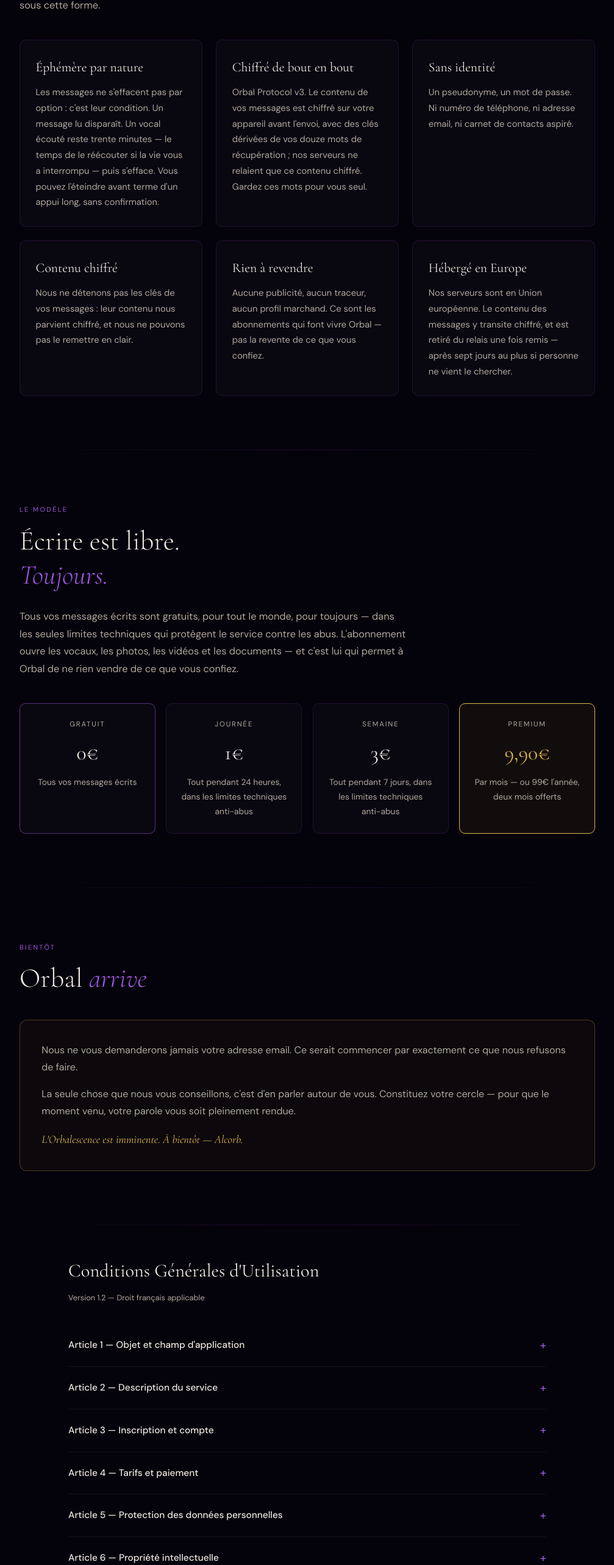
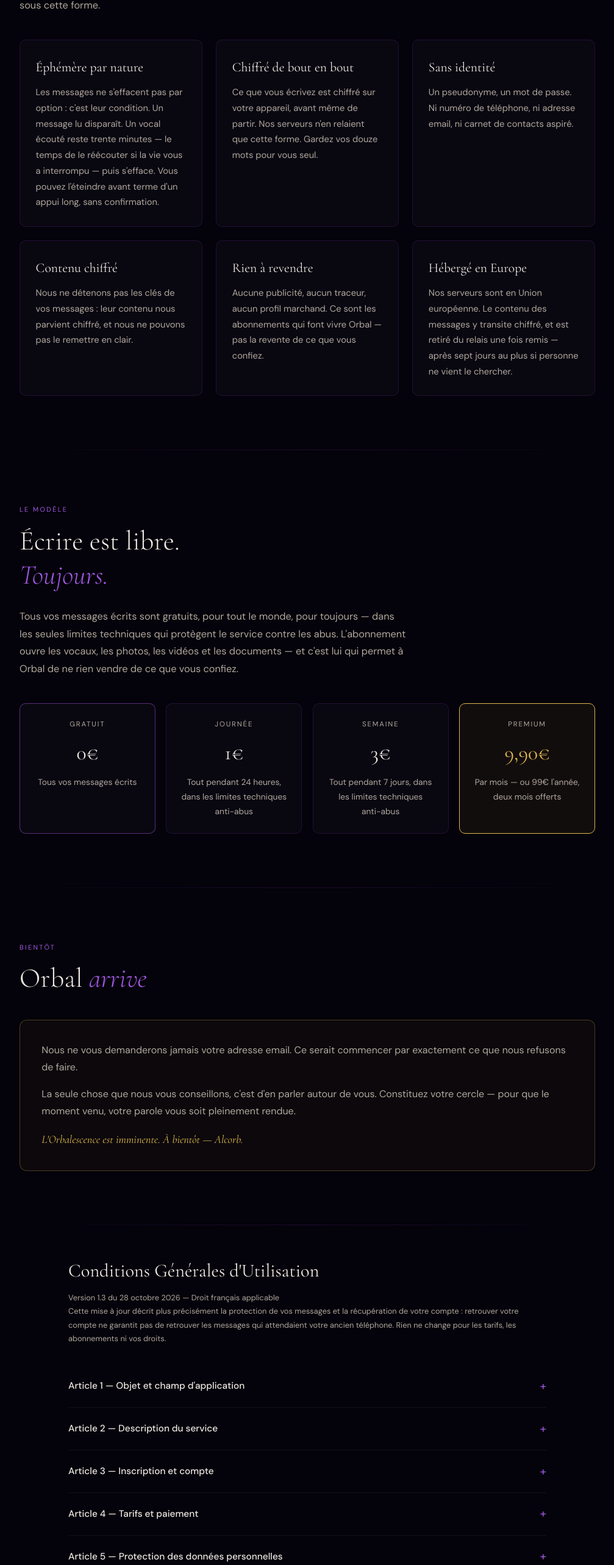
Before and after one commit to alcorb-genesis/orbal-site, a Next.js app: page / in a window 1280 px wide. Shown: the part 1734-4300 px from the top of the page at 61% size, without its empty margins (136-1143 px from the left). Built offline with nearby package versions, Linux system fonts and the light colour scheme.

Commit message:
Aligner les textes publics et preserver la voix d'Orbal

```diff
--- a/pages/_document.js
+++ b/pages/_document.js
@@ -8,9 +8,9 @@
         <meta name="description" content="Orbal — Messagerie chiffrée souveraine. Vos messages. Votre souveraineté." />
         <meta name="keywords" content="messagerie chiffrée, E2EE, souveraineté données, Orbal, Alcorb" />
         <meta property="og:title" content="Orbal — Vos messages. Votre souveraineté." />
-        <meta property="og:description" content="La seule messagerie E2EE européenne sans numéro de téléphone, sans confiance aveugle." />
+        <meta property="og:description" content="Orbal — Messagerie chiffrée souveraine. Vos messages. Votre souveraineté." />
         <meta property="og:type" content="website" />
-        <meta property="og:url" content="https://orbal.app" />
+        <meta property="og:url" content="https://alcorb.app" />
         <meta name="twitter:card" content="summary_large_image" />
         {/* `robots` est desormais pose par `_app.js` : `next/document` echappe a
             la deduplication de `next/head`, et une page ne pouvait donc pas
--- a/pages/index.js
+++ b/pages/index.js
@@ -137,7 +137,7 @@
           </div>
           <div className="card">
             <h3>Chiffré de bout en bout</h3>
-            <p>Orbal Protocol v3. Le contenu de vos messages est chiffré sur votre appareil avant l'envoi, avec des clés dérivées de vos douze mots de récupération ; nos serveurs ne relaient que ce contenu chiffré. Gardez ces mots pour vous seul.</p>
+            <p>Ce que vous écrivez est chiffré sur votre appareil, avant même de partir. Nos serveurs n'en relaient que cette forme. Gardez vos douze mots pour vous seul.</p>
           </div>
           <div className="card">
             <h3>Sans identité</h3>
@@ -218,7 +218,8 @@
       {/* CGU */}
       <div className="legal" id="cgu">
         <h2 className="serif">Conditions Générales d'Utilisation</h2>
-        <p className="maj">Version 1.2 — Droit français applicable</p>
+        <p className="maj">Version 1.3 du 28 octobre 2026 — Droit français applicable<br />
+          Cette mise à jour décrit plus précisément la protection de vos messages et la récupération de votre compte : retrouver votre compte ne garantit pas de retrouver les messages qui attendaient votre ancien téléphone. Rien ne change pour les tarifs, les abonnements ni vos droits.</p>
 
         <Accordion title="Article 1 — Objet et champ d'application">
           <p>Les présentes Conditions Générales d'Utilisation régissent l'utilisation du service de messagerie chiffrée Orbal, édité par Alexis Bertrand, Entrepreneur Individuel exerçant sous l'enseigne Alcorb, SIRET 103 664 496 00017, domicilié 200 rue Croix Nivert, 75015 Paris.</p>
@@ -232,14 +233,15 @@
             <li>L'envoi de fichiers, photos et messages vocaux jusqu'à 150 Mo. Les vidéos jusqu'à 100 Mo</li>
             <li>La gestion d'un compte sans numéro de téléphone ni adresse email</li>
           </ul>
-          <p>Le contenu des messages est chiffré sur les appareils des utilisateurs avant l'envoi, avec des clés dérivées de la phrase de récupération propre à chaque compte. Les serveurs d'Alcorb transmettent ce contenu chiffré ; dans le fonctionnement prévu du service, ni les équipes ni les serveurs d'Alcorb ne disposent des clés permettant de le déchiffrer.</p>
+          <p>Le contenu des messages est chiffré sur l'appareil de l'utilisateur avant l'envoi. Les serveurs d'Alcorb ne transmettent que ce contenu chiffré ; dans le fonctionnement prévu du service, ni les équipes ni les serveurs d'Alcorb ne disposent des clés permettant de le déchiffrer. Les informations nécessaires à l'acheminement, comme le pseudonyme du destinataire, restent visibles des serveurs. La protection évolue avec l'application : il est recommandé de la garder à jour.</p>
           <p>L'ensemble des messages écrits est accessible gratuitement à tout utilisateur, de manière permanente, sous réserve des limites techniques destinées à prévenir les abus.</p>
         </Accordion>
 
         <Accordion title="Article 3 — Inscription et compte">
           <p>L'inscription requiert un pseudonyme et un mot de passe. Aucun numéro de téléphone ni adresse email n'est demandé. L'utilisateur est responsable de la confidentialité de ses identifiants.</p>
-          <p>L'utilisateur doit conserver sa phrase de récupération de douze mots, qui seule permet de restaurer son compte en cas de perte d'appareil. Alcorb ne peut en aucun cas récupérer le compte d'un utilisateur ayant perdu cette phrase.</p>
-          <p>Cette phrase permet de reconstituer les clés du compte : une personne qui l'obtient, et qui dispose d'une copie des contenus chiffrés, peut les déchiffrer. Elle doit rester secrète.</p>
+          <p>L'utilisateur doit conserver sa phrase de récupération de douze mots, par écrit ou dans une fiche de secours chiffrée par un mot de passe qu'il choisit. Elle seule permet de reprendre son compte sur un nouvel appareil. La fiche de secours garde cette phrase ; elle ne sauvegarde pas les conversations. Alcorb ne peut ni récupérer un compte dont la phrase est perdue, ni ouvrir une fiche de secours, ni en retrouver le mot de passe.</p>
+          <p>Retrouver son compte ne garantit pas de retrouver les messages qui attendaient l'ancien appareil : certains restent liés à celui-ci et ne peuvent pas être récupérés.</p>
+          <p>Une personne qui obtient cette phrase peut se connecter à la place de l'utilisateur et lire certains contenus chiffrés dont elle aurait obtenu une copie. La phrase doit donc rester secrète, comme la fiche de secours et son mot de passe.</p>
         </Accordion>
 
         <Accordion title="Article 4 — Tarifs et paiement">
@@ -316,7 +318,7 @@
 
         <Accordion title="Ce que nous ne collectons pas">
           <p>Orbal ne demande ni numéro de téléphone, ni adresse email, ni nom, ni date de naissance. Nous n'accédons pas au carnet d'adresses de votre téléphone. Nous ne suivons pas votre position. Nous n'utilisons aucun traceur publicitaire.</p>
-          <p>Le contenu de vos messages est chiffré sur votre appareil avant l'envoi, avec des clés dérivées de la phrase de récupération de votre compte ; nos serveurs ne transmettent que ce contenu chiffré et n'en détiennent pas les clés. Ce chiffrement porte sur le contenu : les informations d'acheminement décrites ci-dessous restent visibles de nos serveurs. Cette phrase permet de reconstituer ces clés : une personne qui l'obtient, et qui dispose d'une copie de vos contenus chiffrés, peut les déchiffrer. Gardez-la secrète.</p>
+          <p>Le contenu de vos messages est chiffré sur votre appareil avant l'envoi ; nos serveurs ne transmettent que ce contenu chiffré et n'en détiennent pas les clés. Ce chiffrement porte sur ce que vous écrivez : les informations d'acheminement décrites ci-dessous restent visibles de nos serveurs.</p>
         </Accordion>
 
         <Accordion title="Ce que nous conservons">
@@ -325,6 +327,8 @@
           <p>Pour acheminer un message, Orbal doit savoir vers quel pseudonyme l'envoyer — c'est vrai de toute messagerie, sans exception. Le message et son adressage sont retirés du relais à sa remise ou à son expiration ; cela n'efface ni votre liste de contacts, ni les copies de sauvegarde et journaux techniques décrits ici.</p>
           <p>Comme tout service en ligne, notre serveur reçoit l'adresse IP de votre appareil. Depuis le 14 octobre 2026, les requêtes ordinaires adressées au relais ne sont plus inscrites dans un journal d'accès ; les erreurs techniques, ainsi que des journaux antérieurs à cette date, peuvent comporter cette adresse.</p>
           <p>Aucun numéro, aucune adresse email ni aucun nom n'est demandé à l'inscription, et Orbal n'accède pas au carnet d'adresses de votre téléphone. Un pseudonyme peut toutefois être rapproché d'une adresse IP dans ces journaux techniques et, si vous vous abonnez, de l'identité du payeur connue de Stripe.</p>
+          <p>Ce que nous ne pouvons pas garder pour vous : vos douze mots, votre fiche de secours et son mot de passe. Nous ne pouvons ni ouvrir cette fiche ni retrouver ce mot de passe ; la fiche garde votre phrase, pas vos conversations. Quelqu'un qui obtiendrait votre phrase pourrait entrer dans votre compte : gardez-la secrète.</p>
+          <p>Certaines clés de vos conversations ne quittent pas votre téléphone, et une sauvegarde restaurée sur un autre appareil ne les rouvre pas. Retrouver votre compte ne garantit donc pas de retrouver les messages qui attendaient votre ancien téléphone. Garder l'application à jour vous fait profiter de sa protection la plus récente.</p>
         </Accordion>
 
         <Accordion title="Paiements">
```
Also changed, not shown: public/privacy.html (+6 -4 lines).
